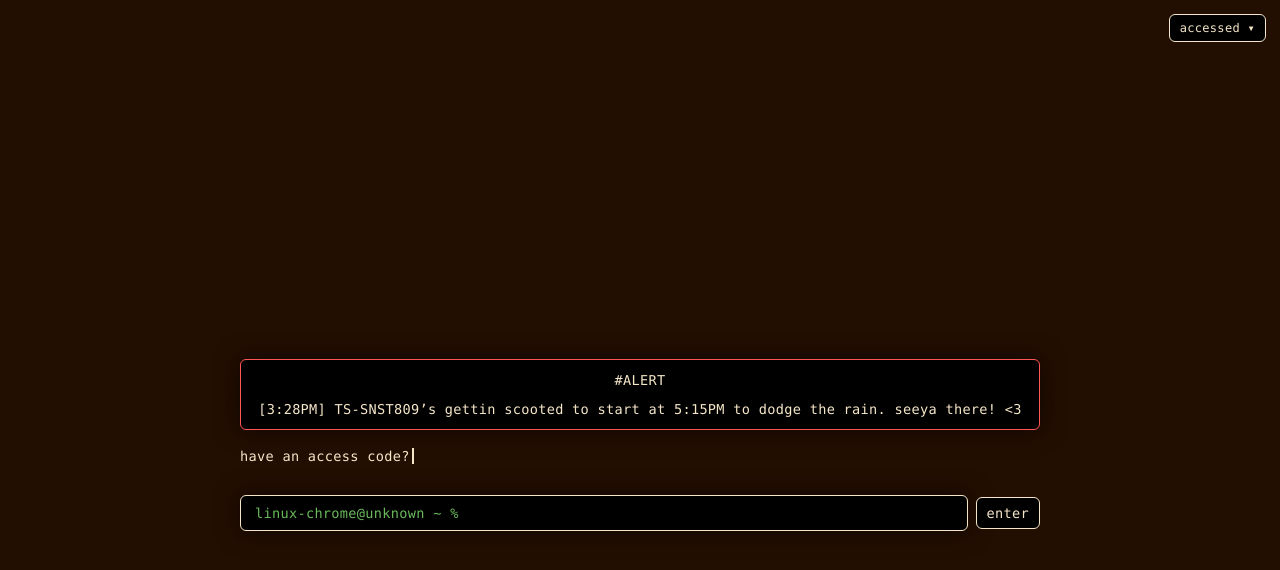
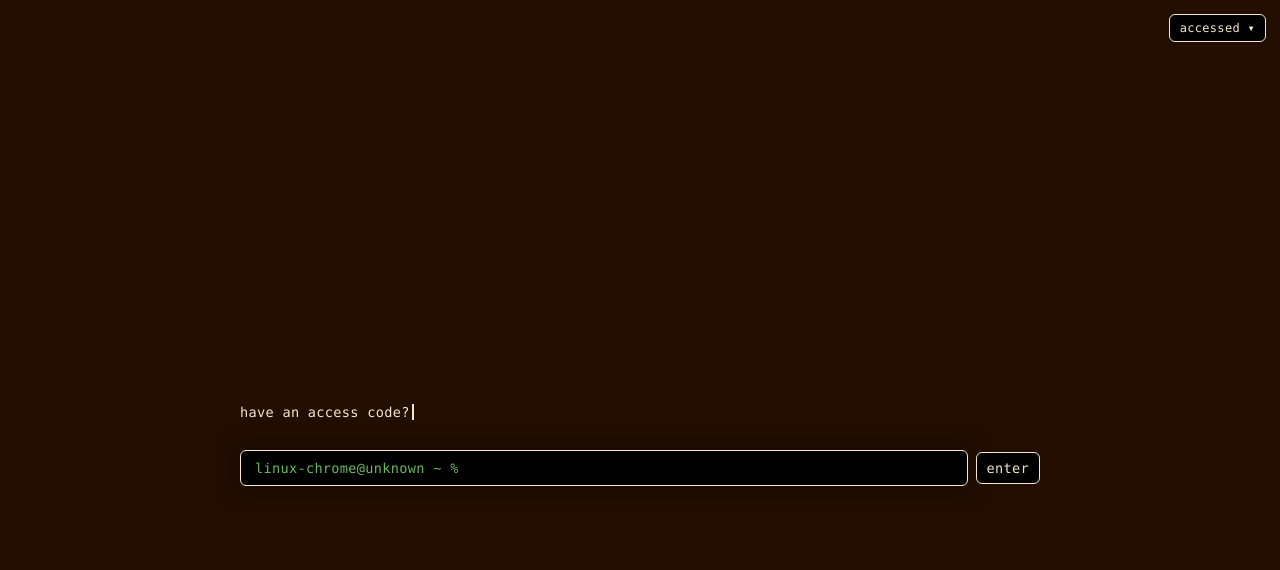
Before and after one commit to seabasket/telestai-info, a Jekyll site: the page built from index.html, in a window 1280 px wide. Shown: the top 570 px of the page. Built offline with Jekyll 4.4.1, drawn with Linux system fonts in a browser that asks for light colours.

Commit message:
Removed TS-SNST809 urgent message

```diff
--- a/_includes/urgent-message.md
+++ b/_includes/urgent-message.md
@@ -9,9 +9,3 @@
   This whole comment block is stripped by Liquid before the emptiness check
   runs, so it does not count as content -- it's safe to leave it here.
 {%- endcomment -%}
-
-#ALERT
-
-[3:28PM]
-TS-SNST809's gettin scooted to start at 5:15PM to dodge the rain.
-seeya there!  <3
```
